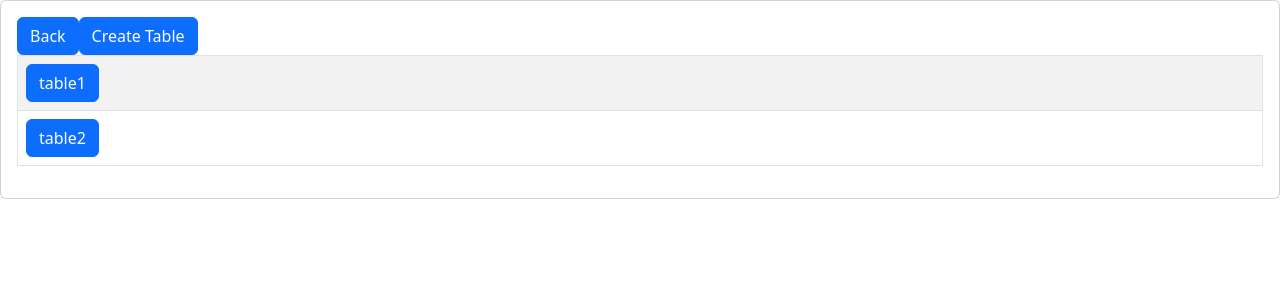
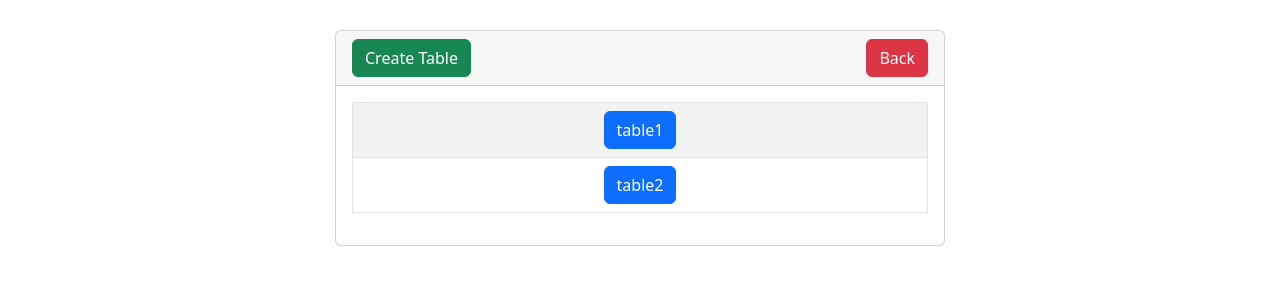
Before and after one commit to jagharloggatin/LowCodeDb-React-WebApp, a React (Create React App) app in the folder examen/: page /tables in a window 1280 px wide. Shown: the top 300 px of the page. Built offline with nearby package versions, Linux system fonts and the light colour scheme.

Commit message:
Updated styles WIP

```diff
--- a/examen/src/components/columnComponent.tsx
+++ b/examen/src/components/columnComponent.tsx
@@ -4,6 +4,7 @@ import { Columns } from "../types/Columns";
 import { Link } from 'react-router-dom';
 import ModalColumnComponent from "./modalColumnComponent";
 import { useState } from "react";
+import { Card } from "react-bootstrap";
 
 export type columnProps = {
     columns: Columns[];
@@ -19,7 +20,7 @@ export default function ColumnComponent(props: columnProps){
     //useEffect here
 
     return (
-        <div>
+        <Card>
             <h1>{tableName}</h1>
             <Link to="/tables">
                 <Button className="backButton">Back</Button>
@@ -48,7 +49,7 @@ export default function ColumnComponent(props: columnProps){
             addColumn={(newColumns) => addColumns(newColumns)}
         />
 
-        </div>
+        </Card>
 
     )
 }
--- a/examen/src/components/overview.tsx
+++ b/examen/src/components/overview.tsx
@@ -7,6 +7,7 @@ import {useState, useEffect} from 'react';
 import Modal from "react-bootstrap/Modal";
 import { Link } from "react-router-dom";
 import { Card } from "react-bootstrap";
+import "../styles/overView.css"
 
 
 
@@ -30,22 +31,24 @@ export default function Overview(props: overviewProps) {
 
   if (goBack) {
     return (
-      <Card>
-        <Card.Body>
-
-        <Link to="/">
-           <Button className="backButton">Back</Button>
+      <Card style={{width : "50%", margin : "auto"}}>
+        <Card.Header>
+          <Button variant = "success" onClick={clickHandler}>Create {buttonName}</Button>
+           <Link to="/">
+           <Button variant = "danger" className="backButton">Back</Button>
         </Link>
 
-      <Button onClick={clickHandler}>Create {buttonName}</Button>
 
+
+        </Card.Header>
+        <Card.Body>
         <Table striped bordered hover>
           <tbody>
 
           {rows.map((data) => {
             return (
               <tr>
-                <td>
+                <td style={{justifyContent : "center", width : "100%"}}>
                   <Button className="tableDataButton">{data.name}</Button>
                 </td>
               </tr>
@@ -65,8 +68,11 @@ export default function Overview(props: overviewProps) {
   }
 
   return (
-    <div>
-      <Button onClick={clickHandler}>Create {buttonName}</Button>
+    <Card style={{width : "50%", margin : "auto"}}>
+      <Card.Header>
+          <Button variant = "success" onClick={clickHandler}>Create {buttonName}</Button>
+      </Card.Header>
+      <Card.Body>
       <Table striped bordered hover>
         <tbody>
 
@@ -86,6 +92,7 @@ export default function Overview(props: overviewProps) {
                         nameTag={buttonName}
                         rows={rows}
                         addRows={(rows) => addRows(rows)} />
-    </div>
+        </Card.Body>
+    </Card>
   );
 }
--- /dev/null
+++ b/examen/src/styles/overView.css
@@ -0,0 +1,15 @@
+.backButton{
+    float:right
+}
+
+.tableDataButton{
+    justify-content: center;
+}
+
+td{
+    text-align: center;
+}
+
+body{
+    padding: 30px;
+}
```
